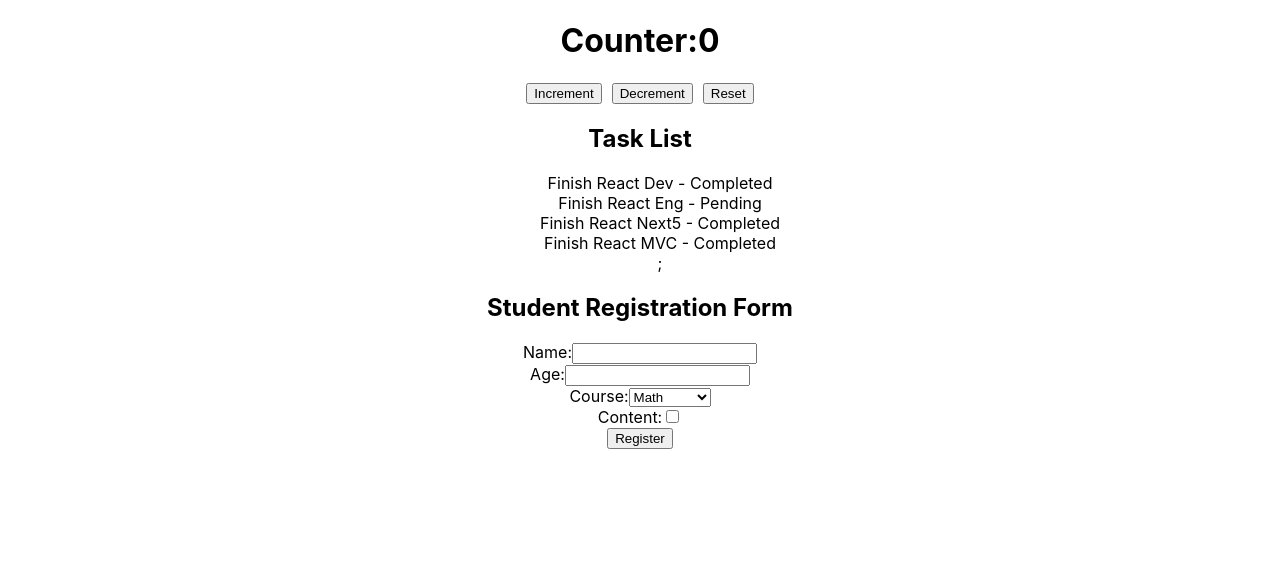
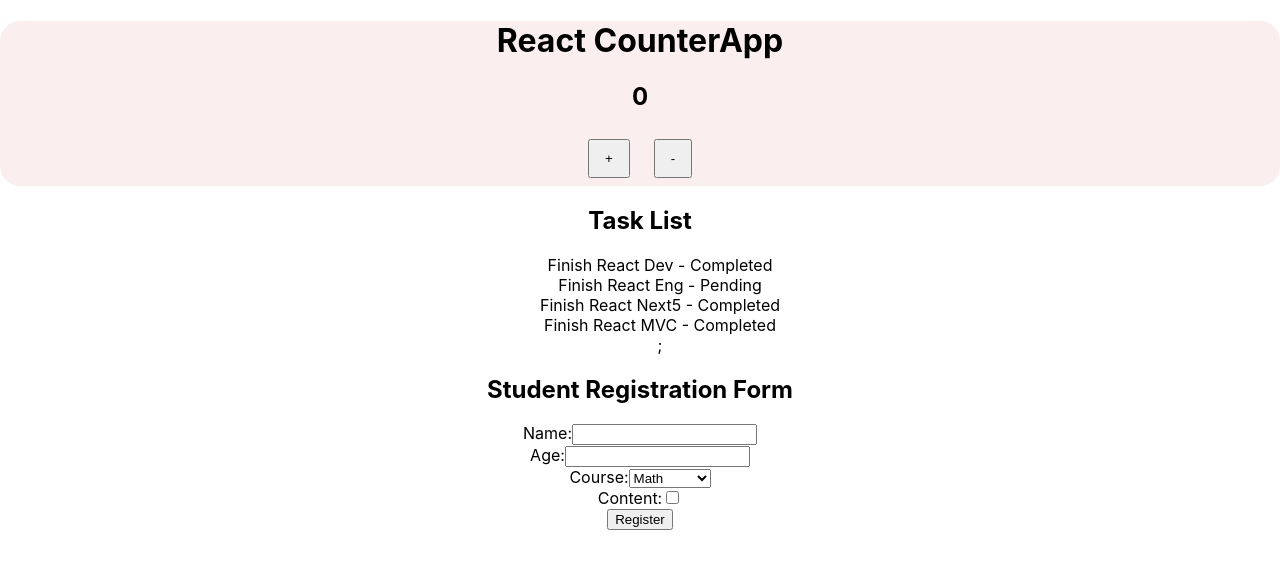
Before and after one commit to arafat-fullstackdev/React-JS-Multiple-Projects, a React (Create React App) app: page / in a window 1280 px wide. Shown: the top 568 px of the page. Built offline with nearby package versions, Linux system fonts and the light colour scheme.

Commit message:
Add Use Reducer Function

```diff
--- a/src/App.js
+++ b/src/App.js
@@ -4,16 +4,19 @@ import Counter from './components/counterApp/counter';
 import Task from './components/taskApp/Task';
 import Https from './components/http/HttpApi';
 import StudentForm from './components/form/StudentForm';
+import CounterApp from './components/counterApp/CounterApp';
 
 
 
 function App() {
   return (
     <div className="App">
-      <Counter/>
+      {/* <Counter/> */}
+      <CounterApp/>
       <Task/>
       {/* <Https/> */}
       <StudentForm/>
+
     </div>
   );
 }
--- /dev/null
+++ b/src/components/counterApp/CounterApp.jsx
@@ -0,0 +1,47 @@
+import { type } from '@testing-library/user-event/dist/type';
+import React, {useReducer} from 'react';
+import './counterApp.css';
+
+const initialState ={
+    count: 0,
+}
+
+// define Reducer function
+ const reducer = (state, action) => {
+    if(action.type === 'INCREMENT'){
+        return{
+            ...state,
+            count: state.count + 1
+        }
+    }else if(action.type === 'DECREMENT'){
+        return{
+            ...state,
+            count: state.count - 1
+        }
+    }else{
+        return state;
+    }
+ }
+
+const CounterApp=() => {
+    const [state, dispatch] = useReducer(reducer, initialState);
+  return (
+    <div className='counter-container'>
+        <h1>React CounterApp</h1>
+        <h2>{state.count}</h2>
+        <button className='button' onClick={() => dispatch({type: 'INCREMENT'})}>+</button>
+        <button className='button' onClick={() => dispatch({type: 'DECREMENT'})}>-</button>
+        </div>
+  );
+};
+
+
+const myApp = () => {
+    return(
+        <div>
+            <CounterApp/>
+        </div>
+    )
+}
+
+export default myApp;
--- /dev/null
+++ b/src/components/counterApp/counterApp.css
@@ -0,0 +1,9 @@
+.counter-container{
+    background-color:#faeeee;
+    border-radius: 20px;
+}
+.button{
+    margin: 8px 12px;
+    padding: 10px 15px;
+
+}
--- a/src/components/form/StudentForm.jsx
+++ b/src/components/form/StudentForm.jsx
@@ -1,4 +1,4 @@
-import React, { useState } from 'react'
+import React, { useState } from 'react';
 
 const StudentForm = () => {
     //? Manage state //
@@ -65,4 +65,4 @@ const StudentForm = () => {
     )
 }
 
-export default StudentForm
+export default StudentForm;
```
